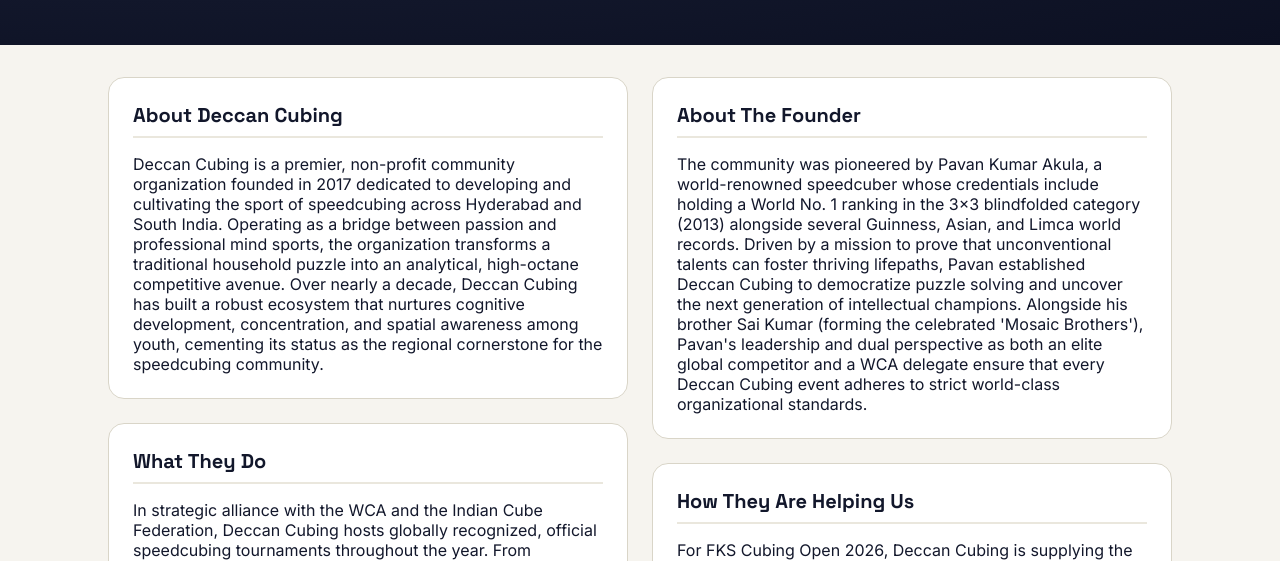
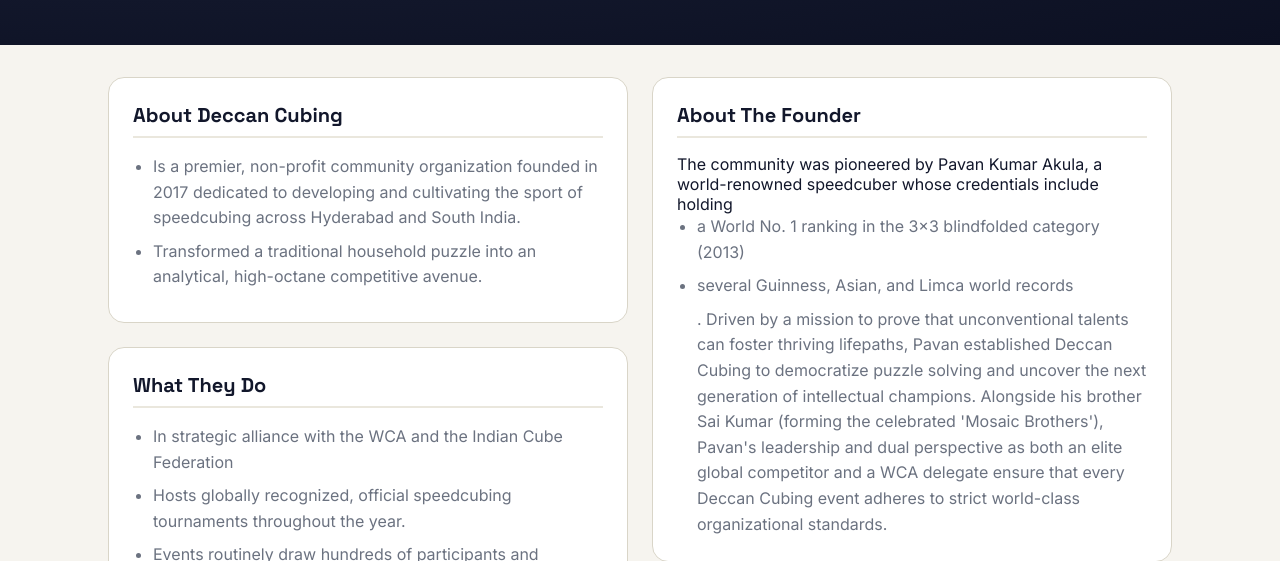
Before and after one commit to thehonoredone13/cubing-website, a plain HTML site: page sponser.html in a window 1280 px wide. Shown: the part 239-800 px from the top of the page. Drawn offline with Linux system fonts and the light colour scheme.

Commit message:
Convert text to lists in sponser.html
Reformatted text into lists for better readability and structure.

```diff
--- a/sponser.html
+++ b/sponser.html
@@ -98,7 +98,7 @@
 
   /* LISTS & TABLES */
   ul { list-style-type: disc; padding-left: 20px; line-height: 1.6; color: var(--text-dim); }
-  li { margin-bottom: 8px; }
+  li { margin-bottom: 8px; color:var(--text-dim); }
   li strong { color: var(--ink); }
 
   table { width: 100%; border-collapse: collapse; margin-top: 8px; text-align: left; }
@@ -159,14 +159,21 @@
     <div>
       <div class="card">
         <h2 class="card-title">About Deccan Cubing</h2>
-        Deccan Cubing is a premier, non-profit community organization founded in 2017 dedicated to developing and cultivating the sport of speedcubing across Hyderabad and South India. Operating as a bridge between passion and professional mind sports, the organization transforms a traditional household puzzle into an analytical, high-octane competitive avenue. Over nearly a decade, Deccan Cubing has built a robust ecosystem that nurtures cognitive development, concentration, and spatial awareness among youth, cementing its status as the regional cornerstone for the speedcubing community.
-
+        <ul class="content">
+          <li>Is a premier, non-profit community organization founded in 2017 dedicated to developing and cultivating the sport of speedcubing across Hyderabad and South India.</li>
+      <li>
+         Transformed a traditional household puzzle into an analytical, high-octane competitive avenue.  </li>
+        </ul>
       </div>
 
       <div class="card">
         <h2 class="card-title">What They Do</h2>
-        In strategic alliance with the WCA and the Indian Cube Federation, Deccan Cubing hosts globally recognized, official speedcubing tournaments throughout the year. From foundational training camps and unofficial community meets to multi-tier national fixtures like the DC Hyderabad Open, their events routinely draw hundreds of participants and thousands of spectators. These high-footfall tournaments provide sponsors with premium physical and digital touchpoints to engage deeply with a highly focused demographic of students, tech-minded young adults, and supportive parents.
+        <ul>
+          <li> In strategic alliance with the WCA and the Indian Cube Federation </li>
+          <li> Hosts globally recognized, official speedcubing tournaments throughout the year.</li>
+          <li> Events routinely draw hundreds of participants and thousands of spectators.</li>
 
+         </ul>
       </div>
     </div>
 
@@ -174,8 +181,10 @@
     <div>
       <div class="card">
         <h2 class="card-title">About The Founder</h2>
-       The community was pioneered by Pavan Kumar Akula, a world-renowned speedcuber whose credentials include holding a World No. 1 ranking in the 3x3 blindfolded category (2013) alongside several Guinness, Asian, and Limca world records. Driven by a mission to prove that unconventional talents can foster thriving lifepaths, Pavan established Deccan Cubing to democratize puzzle solving and uncover the next generation of intellectual champions. Alongside his brother Sai Kumar (forming the celebrated 'Mosaic Brothers'), Pavan's leadership and dual perspective as both an elite global competitor and a WCA delegate ensure that every Deccan Cubing event adheres to strict world-class organizational standards.
-
+       The community was pioneered by Pavan Kumar Akula, a world-renowned speedcuber whose credentials include holding
+        <ul> <li>a World No. 1 ranking in the 3x3 blindfolded category (2013)</li>
+          <li>several Guinness, Asian, and Limca world records</li>. Driven by a mission to prove that unconventional talents can foster thriving lifepaths, Pavan established Deccan Cubing to democratize puzzle solving and uncover the next generation of intellectual champions. Alongside his brother Sai Kumar (forming the celebrated 'Mosaic Brothers'), Pavan's leadership and dual perspective as both an elite global competitor and a WCA delegate ensure that every Deccan Cubing event adheres to strict world-class organizational standards.
+        </ul>
       </div>
 
       <div class="card">
```
